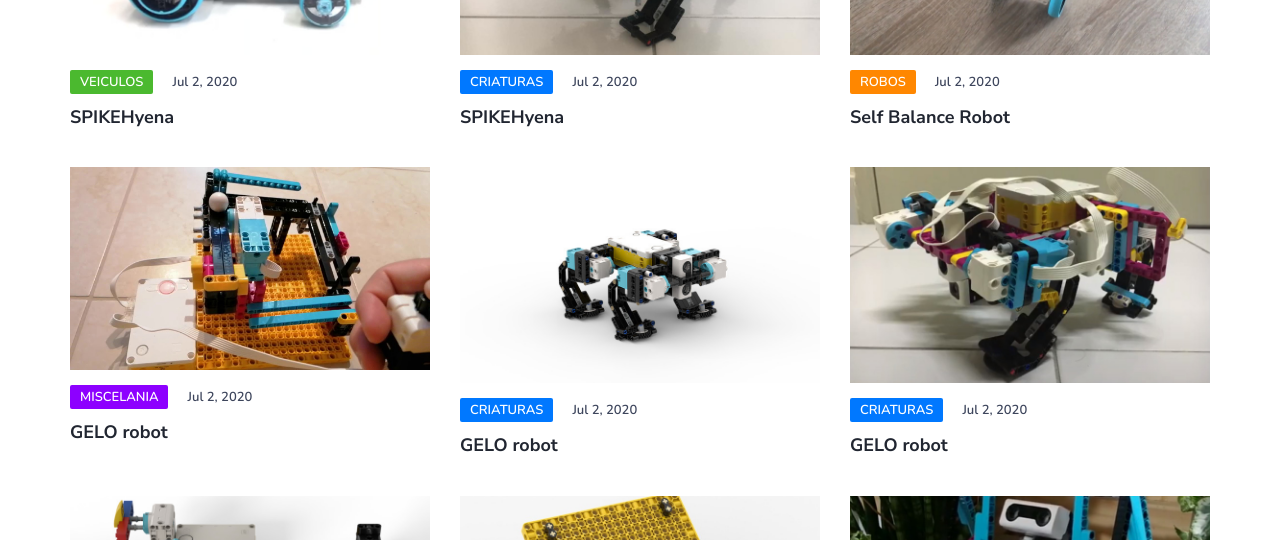
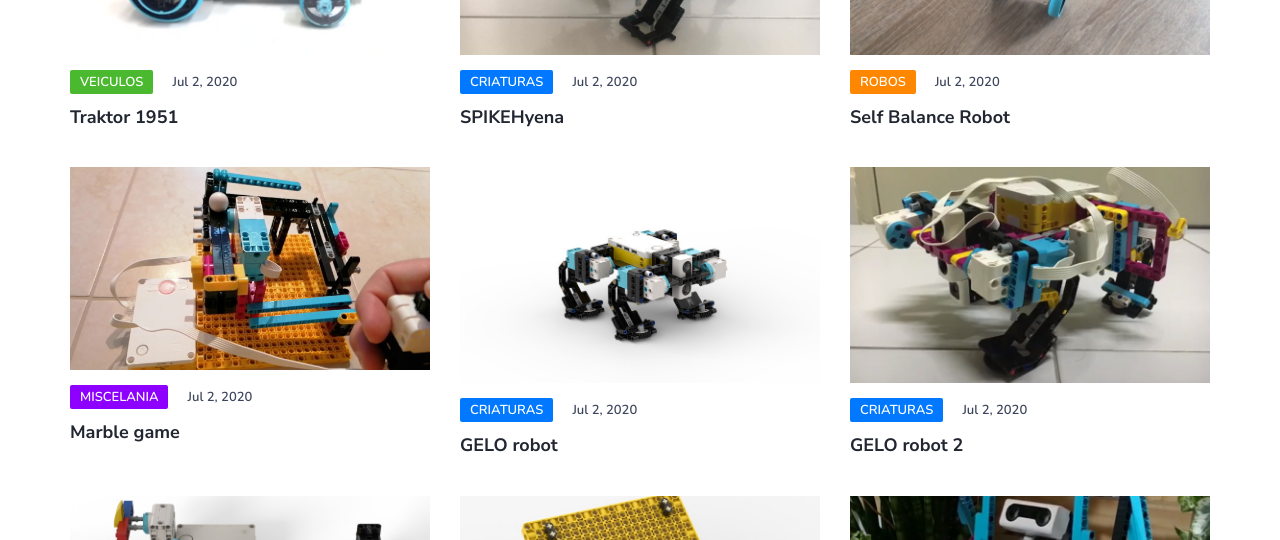
Before and after one commit to criatividade-digital/inspirar-lego-spike, a Jekyll site: the page built from index.html, in a window 1280 px wide and 900 px high, scrolled down 677 px. Shown: the part 155-695 px from the top of the window. Built offline with Jekyll 4.4.1, drawn with Linux system fonts in a browser that asks for light colours.

Commit message:
ajustes nos nomes

```diff
--- a/_posts/2020-07-02-gelo-robot 2.markdown
+++ b/_posts/2020-07-02-gelo-robot 2.markdown
@@ -1,6 +1,6 @@
 ---
 layout: blog-post
-title:  "GELO robot"
+title:  GELO robot 2
 img: /img/2020/2020-07-02-gelo-robot-2.jpg
 author: Ahmad Sahar
 type: youtube
--- a/_posts/2020-07-02-marble-game.markdown
+++ b/_posts/2020-07-02-marble-game.markdown
@@ -1,6 +1,6 @@
 ---
 layout: blog-post
-title:  "GELO robot"
+title: Marble game
 img: /img/2020/2020-07-02-marble-game.jpg
 author: ABCSuccessLab
 type: youtube
--- a/_posts/2020-07-02-tractor.markdown
+++ b/_posts/2020-07-02-tractor.markdown
@@ -1,6 +1,6 @@
 ---
 layout: blog-post
-title:  SPIKEHyena
+title:  Traktor 1951
 img: /img/2020/2020-07-02-tractor.jpg
 author: Young-jun YI
 type: facebook
```
Also changed, not shown: _posts/2020-07-02-self-balance-robot.markdown (renamed from _posts/2020-07-02-spike-hyena copy.markdown).
